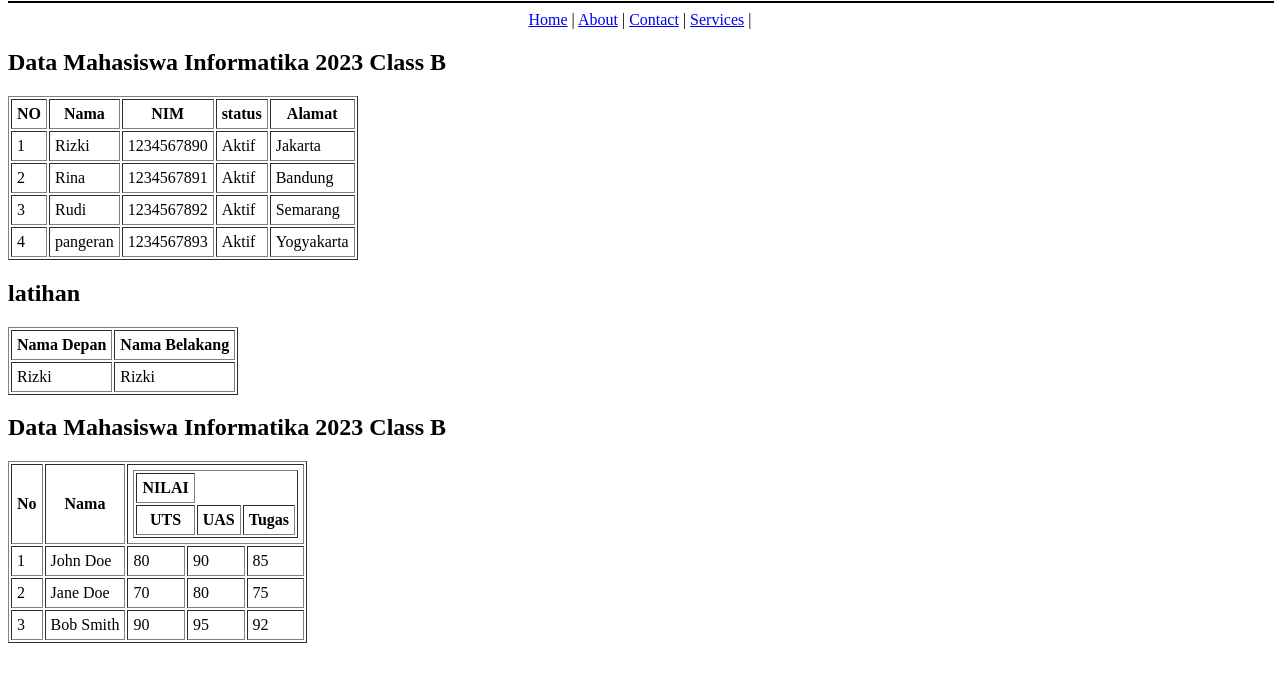
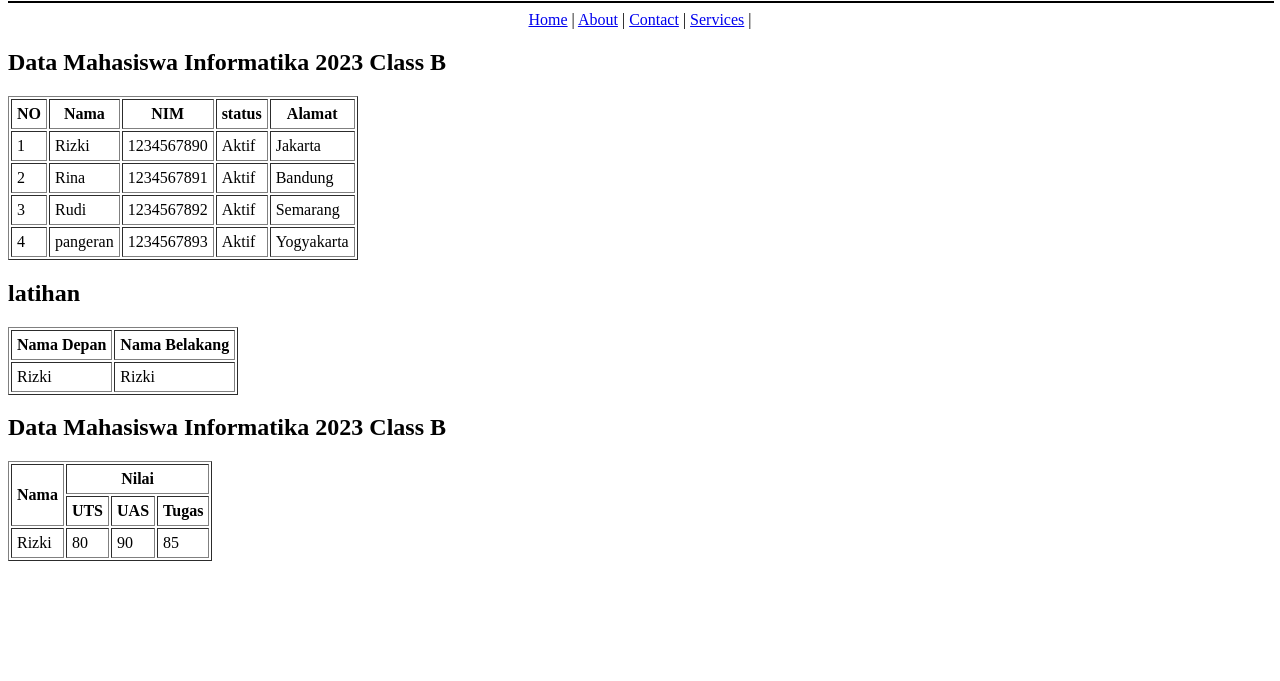
Before and after one commit to rizkiyeye/informatika1, a plain HTML site: page about.html in a window 1280 px wide. Shown: the part 79-760 px from the top of the page. Drawn offline with Linux system fonts and the light colour scheme.

Commit message:
add:about

```diff
--- a/about.html
+++ b/about.html
@@ -70,42 +70,20 @@
 
     <table border="1px" cellpadding="5px" cellspacing="10%">
       <tr>
-        <th>No</th>
-        <th>Nama</th>
-        <th colspan="3">
-          <table border="1px" cellpadding="5px" cellspacing="10%">
-            <tr>
-              <th>NILAI</th>
-            </tr>
-            <tr>
-              <th>UTS</th>
-              <th>UAS</th>
-              <th>Tugas</th>
-            </tr>
-          </table>
-        </th>
+        <th rowspan="2">Nama</th>
+        <th colspan="3">Nilai</th>
       </tr>
       <tr>
-        <td>1</td>
-        <td>John Doe</td>
+        <th>UTS</th>
+        <th>UAS</th>
+        <th>Tugas</th>
+      </tr>
+      <tr>
+        <td>Rizki</td>
         <td>80</td>
         <td>90</td>
         <td>85</td>
       </tr>
-      <tr>
-        <td>2</td>
-        <td>Jane Doe</td>
-        <td>70</td>
-        <td>80</td>
-        <td>75</td>
-      </tr>
-      <tr>
-        <td>3</td>
-        <td>Bob Smith</td>
-        <td>90</td>
-        <td>95</td>
-        <td>92</td>
-      </tr>
     </table>
   </body>
 </html>
```
Also changed, not shown: index.html (+2 -2 lines).
